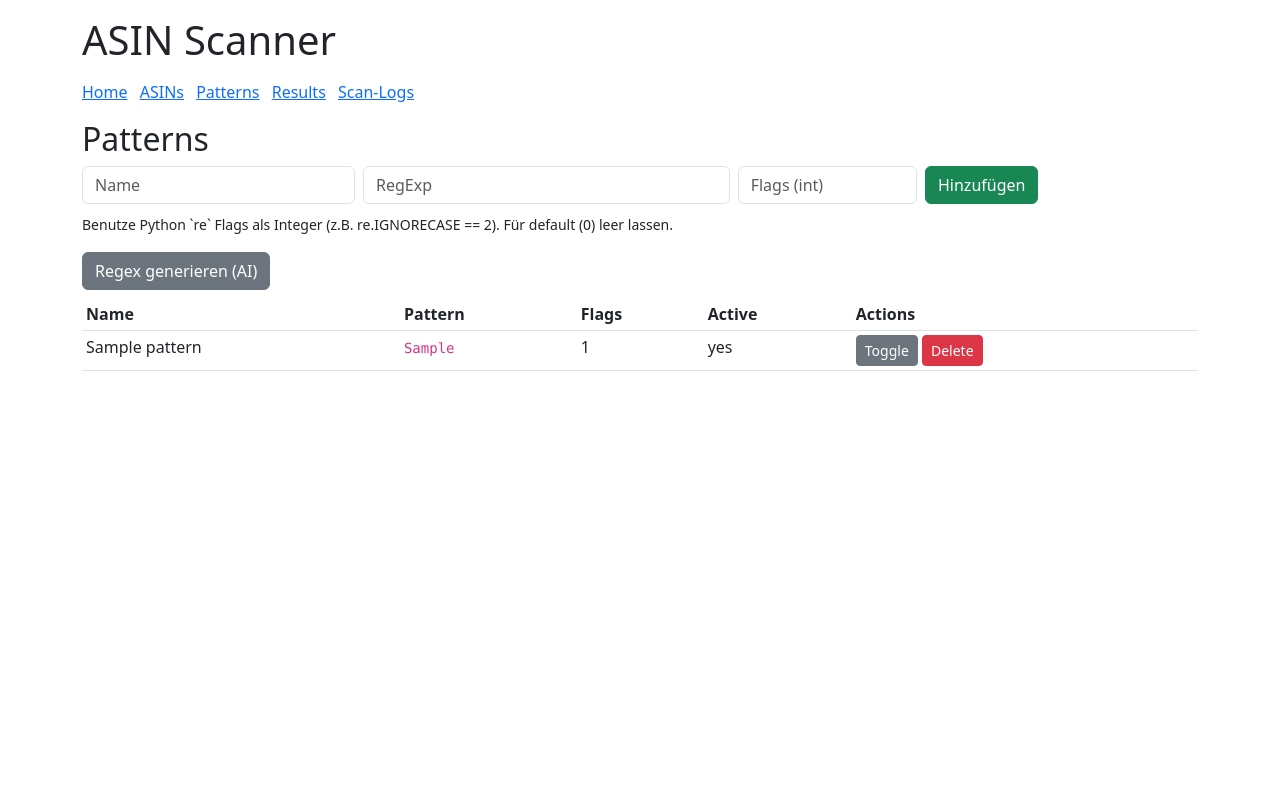
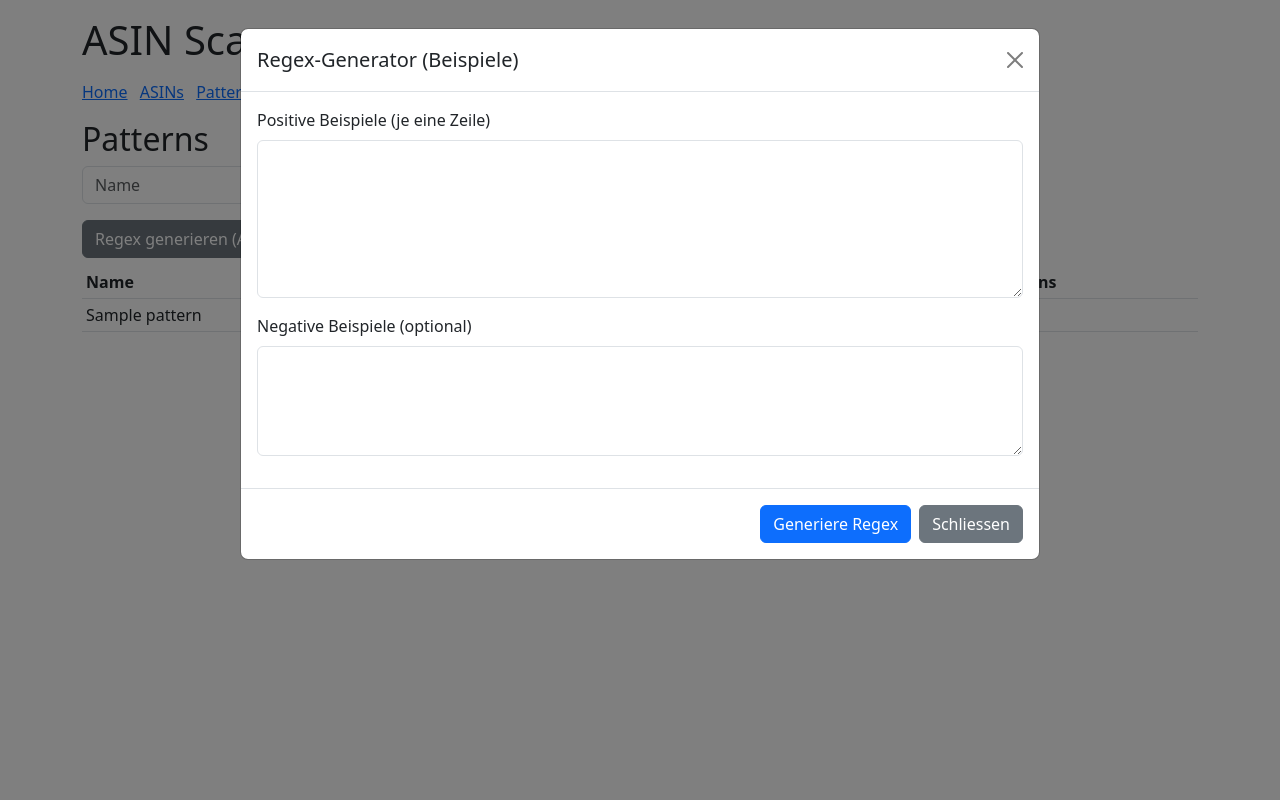
Before and after one commit to amz-seller-toolz/asinscanner, a Flask app: page /patterns in a window 1280 px wide, after a click on "Regex generieren (AI)". Run offline with Flask 2, Linux system fonts and the light colour scheme; tables that the repository leaves empty hold one stand-in row (values such as "Sample post").

Commit message:
button fix

```diff
--- a/templates/base.html
+++ b/templates/base.html
@@ -28,5 +28,7 @@
     {% endwith %}
     {% block content %}{% endblock %}
   </div>
+  <!-- Add Bootstrap JS bundle so modals and JS APIs work -->
+  <script src="https://cdn.jsdelivr.net/npm/bootstrap@5.3.0/dist/js/bootstrap.bundle.min.js"></script>
 </body>
 </html>
--- a/templates/patterns.html
+++ b/templates/patterns.html
@@ -5,12 +5,8 @@
     <div class="row g-2">
       <div class="col-md-3"><input name="name" placeholder="Name" class="form-control" /></div>
       <div class="col-md-4"><input name="pattern" placeholder="RegExp" class="form-control" /></div>
-      <div class="col-md-2"><input name="flags" placeholder="Flags (int)" class="form-control" /></div>
-      <div class="col-md-3"><button class="btn btn-success">Hinzufügen</button></div>
     </div>
-    <div class="mt-2">
-      <small>Benutze Python `re` Flags als Integer (z.B. re.IGNORECASE == 2). Für default (0) leer lassen.</small>
-    </div>
+    <div class="mt-2"></div>
   </form>
 
   <!-- Button to open generator modal -->
@@ -18,21 +14,21 @@
     Regex generieren (AI)
   </button>
 
-  <!-- Modal -->
+  <!-- Modal (complete markup) -->
   <div class="modal fade" id="regexModal" tabindex="-1" aria-hidden="true">
     <div class="modal-dialog modal-lg">
       <div class="modal-content">
         <div class="modal-header">
           <h5 class="modal-title">Regex-Generator (Beispiele)</h5>
-          <button type="button" class="btn-close" data-bs-dismiss="modal"></button>
+          <button type="button" class="btn-close" data-bs-dismiss="modal" aria-label="Close"></button>
         </div>
         <div class="modal-body">
           <div class="mb-3">
-            <label>Positive Beispiele (je eine Zeile)</label>
+            <label for="positives" class="form-label">Positive Beispiele (je eine Zeile)</label>
             <textarea id="positives" class="form-control" rows="6"></textarea>
           </div>
           <div class="mb-3">
-            <label>Negative Beispiele (optional)</label>
+            <label for="negatives" class="form-label">Negative Beispiele (optional)</label>
             <textarea id="negatives" class="form-control" rows="4"></textarea>
           </div>
           <div id="rg-status" class="text-muted small"></div>
@@ -51,20 +47,23 @@
     {% for p in patterns %}
       <tr>
         <td>{{ p.name }}</td>
-        <td><code>{{ p.pattern|e }}</code></td>
+        <td>{{ p.pattern }}</td>
         <td>{{ p.flags }}</td>
-        <td>{{ 'yes' if p.active else 'no' }}</td>
-        <td>
-          <a href="{{ url_for('pattern_toggle', pid=p.id) }}" class="btn btn-sm btn-secondary">Toggle</a>
-          <a href="{{ url_for('pattern_delete', pid=p.id) }}" class="btn btn-sm btn-danger">Delete</a>
-        </td>
+        <td>{{ 'Yes' if p.active else 'No' }}</td>
+        <td><!-- actions --></td>
       </tr>
+    {% else %}
+      <tr><td colspan="5">Keine Patterns</td></tr>
     {% endfor %}
     </tbody>
   </table>
 
   <script>
-  document.getElementById('generateRegexBtn').addEventListener('click', async function(){
+  // Ensure DOM is ready and elements exist before attaching listeners
+  document.addEventListener('DOMContentLoaded', function () {
+    const genBtn = document.getElementById('generateRegexBtn');
+    if (!genBtn) return;
+    genBtn.addEventListener('click', async function(){
       const pos = document.getElementById('positives').value.trim();
       if(!pos){ alert('Bitte mindestens ein positives Beispiel angeben.'); return; }
       const neg = document.getElementById('negatives').value.trim();
@@ -81,7 +80,7 @@
           const patternInput = document.querySelector('input[name="pattern"], textarea[name="pattern"]');
           if(patternInput) patternInput.value = data.regex;
           status.textContent = 'Regex generiert.';
-        setTimeout(()=>{ var modal = bootstrap.Modal.getInstance(document.getElementById('regexModal')); if(modal) modal.hide(); }, 700);
+          setTimeout(()=>{ const modalEl = document.getElementById('regexModal'); const modal = bootstrap.Modal.getInstance(modalEl) || new bootstrap.Modal(modalEl); modal.hide(); }, 700);
         } else {
           status.textContent = 'Fehler: ' + (data.error || 'Keine Regex erhalten');
         }
@@ -89,5 +88,6 @@
         status.textContent = 'Fehler: ' + e;
       }
     });
+  });
   </script>
 {% endblock %}
```
Lines whose indentation alone changed are shown as unchanged.
